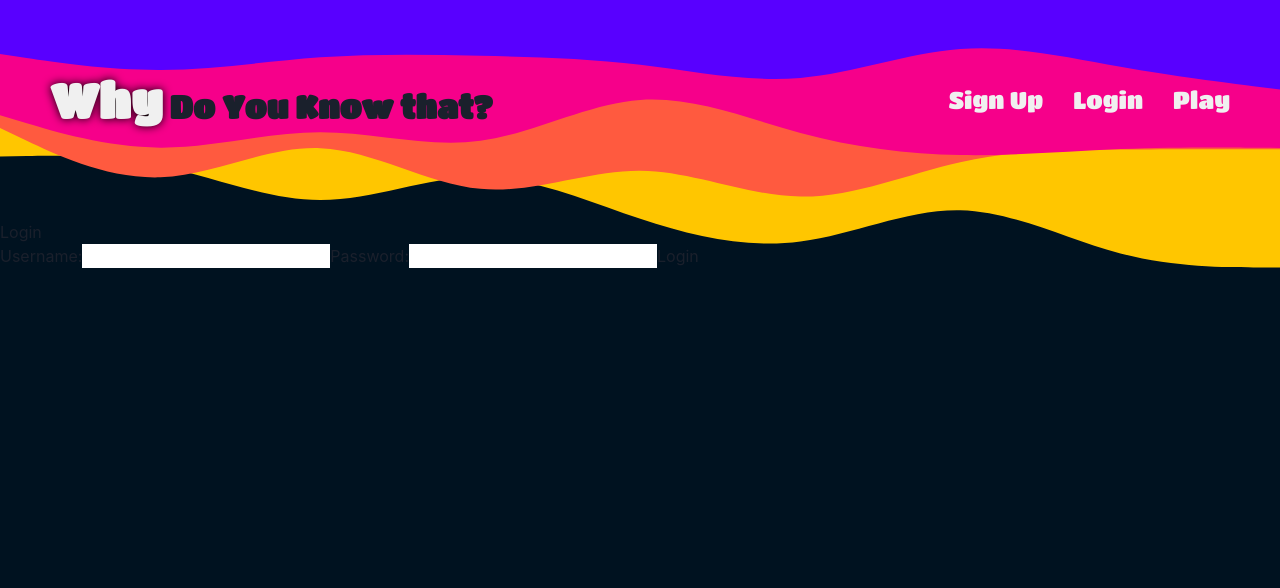
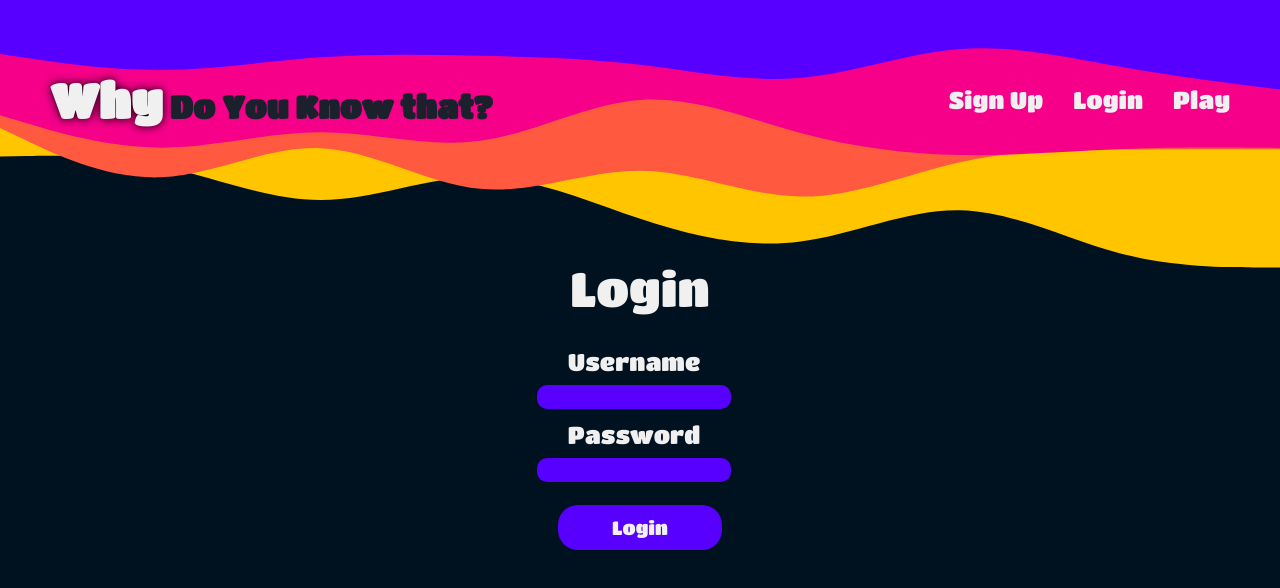
Before and after one commit to aturike/why_do_you_know_that_fe, a React (Vite) app: page /login in a window 1280 px wide. Shown: the top 588 px of the page. Built offline with nearby package versions, Linux system fonts and the light colour scheme.

Commit message:
signup css add

```diff
--- a/src/App.css
+++ b/src/App.css
@@ -168,15 +168,16 @@ Anti-flash white: #F0F0F0
 .signup-form {
   display: flex;
   flex-direction: column;
-  justify-content: center;
+  justify-content: flex-start;
   align-items: center;
-  height: 1000px;
+  height: 60dvh;
+  padding-top: 2rem;
 }
 
 .signup-form h1 {
   color: #f0f0f0;
   font-family: "Titan One", cursive;
-  font-size: 3rem;
+  font-size: clamp(2rem, 4dvw, 3rem);
   padding-bottom: 20px;
 }
 
@@ -184,23 +185,26 @@ Anti-flash white: #F0F0F0
   display: flex;
   flex-direction: column;
   align-items: center;
-  gap: 40px;
+  gap: 15px;
 }
 
 .signup-form label {
+  display: grid;
+  gap: 5px;
   color: #f0f0f0;
+  text-align: center;
   font-family: "Titan One", cursive;
-  font-size: 1.5rem;
+  font-size: clamp(1rem, 3dvw, 1.5rem);
 }
 
 .signup-form input {
   border-radius: 10px;
   background-color: #5800ff;
-  font-size: 1rem;
+  font-size: clamp(0.8rem, 3dvw, 1rem);
 }
 
 .signup-btn {
-  padding: 15px;
+  padding: 8px;
   border: none;
   background-color: #5800ff;
   border-radius: 20px;
@@ -209,8 +213,7 @@ Anti-flash white: #F0F0F0
   font-size: 1.2rem;
   transition: transform 0.8s;
   cursor: pointer;
-  width: 50%;
-  height: 20%;
+  width: 80%;
   text-align: center;
   font-family: "Titan One", cursive;
 }
--- a/src/components/LoginForm.jsx
+++ b/src/components/LoginForm.jsx
@@ -2,16 +2,18 @@ import { useContext, useState } from "react";
 import { useNavigate } from "react-router-dom";
 import { SessionContext } from "../contexts/SessionContext";
 import axios from "axios";
+import { FormControl, FormErrorMessage, FormLabel } from "@chakra-ui/react";
 
 function LoginForm(props) {
   const navigate = useNavigate();
   const { setToken } = useContext(SessionContext);
-
+  const [isInvalidLogin, setIsinvalidLogin] = useState("");
   const [password, setPassword] = useState("");
   const [username, setUsername] = useState("");
 
   const handleSubmit = async (event) => {
     event.preventDefault();
+    try {
       const response = await axios.post(
         "https://why-do-i-know-that.adaptable.app/auth/login",
         { username, password }
@@ -22,34 +24,44 @@ function LoginForm(props) {
         if (!props.gameUserName) {
           navigate("/");
         }
-    } else if (response.status === 401) {
-      console.log("response.status");
+      }
+    } catch (error) {
+      console.log(error);
     }
   };
-
   return (
-    <div>
+    <div className="signup-form">
       <h1>Login</h1>
       <form onSubmit={handleSubmit}>
-        <label>
-          Username:
+        <FormControl isInvalid={true}>
+          <FormLabel>
+            Username
             <input
               type="text"
               required
               value={username}
               onChange={(event) => setUsername(event.target.value)}
             />
-        </label>
-        <label>
-          Password:
+          </FormLabel>
+          {isInvalidLogin === "incorrect username" && (
+            <FormErrorMessage>Username incorrect</FormErrorMessage>
+          )}
+          <FormLabel>
+            Password
             <input
               type="password"
               required
               value={password}
               onChange={(event) => setPassword(event.target.value)}
             />
-        </label>
-        <button type="submit">Login</button>
+          </FormLabel>
+          {isInvalidLogin === "incorrect password" && (
+            <FormErrorMessage>Incorrect password</FormErrorMessage>
+          )}
+        </FormControl>
+        <button className="signup-btn" type="submit">
+          Login
+        </button>
       </form>
     </div>
   );
--- a/src/components/SignUpForm.jsx
+++ b/src/components/SignUpForm.jsx
@@ -13,6 +13,7 @@ function SignUpForm(props) {
   const [email, setEmail] = useState("");
   const [username, setUsername] = useState("");
   const [password, setPassword] = useState("");
+  const [isInvalidSignup, setIsinvalidSignup] = useState(false);
 
   const [showInstructions, setshowInstructions] = useState({
     email: false,
@@ -34,6 +35,7 @@ function SignUpForm(props) {
     }
 
     if (trueCount === 0) {
+      try {
         const response = await axios.post(
           "https://why-do-i-know-that.adaptable.app/auth/signup",
           { email, username, password }
@@ -46,6 +48,11 @@ function SignUpForm(props) {
             props.setisSignedup(true);
           } else {
             navigate("/login");
+          }
+        }
+      } catch (error) {
+        if (error.response.status === 409) {
+          setIsinvalidSignup(true);
         }
       }
     }
@@ -77,7 +84,7 @@ function SignUpForm(props) {
       <form onSubmit={handleSubmit}>
         <FormControl isInvalid={isError}>
           <FormLabel>
-            Email address:
+            Email address
             <input
               type="email"
               required
@@ -95,7 +102,7 @@ function SignUpForm(props) {
           )}
 
           <FormLabel>
-            Username:
+            Username
             <input
               type="text"
               required
@@ -110,8 +117,11 @@ function SignUpForm(props) {
               Enter the username we will make fun of
             </FormHelperText>
           )}
+          {isInvalidSignup && (
+            <FormErrorMessage>Username already exisist</FormErrorMessage>
+          )}
           <FormLabel>
-            Password:
+            Password
             <input
               type="password"
               required
@@ -156,7 +166,7 @@ function SignUpForm(props) {
           )}
 
           <FormLabel>
-            Repeat Password:
+            Repeat Password
             <input
               type="password"
               required
```
Lines whose indentation alone changed are shown as unchanged.
